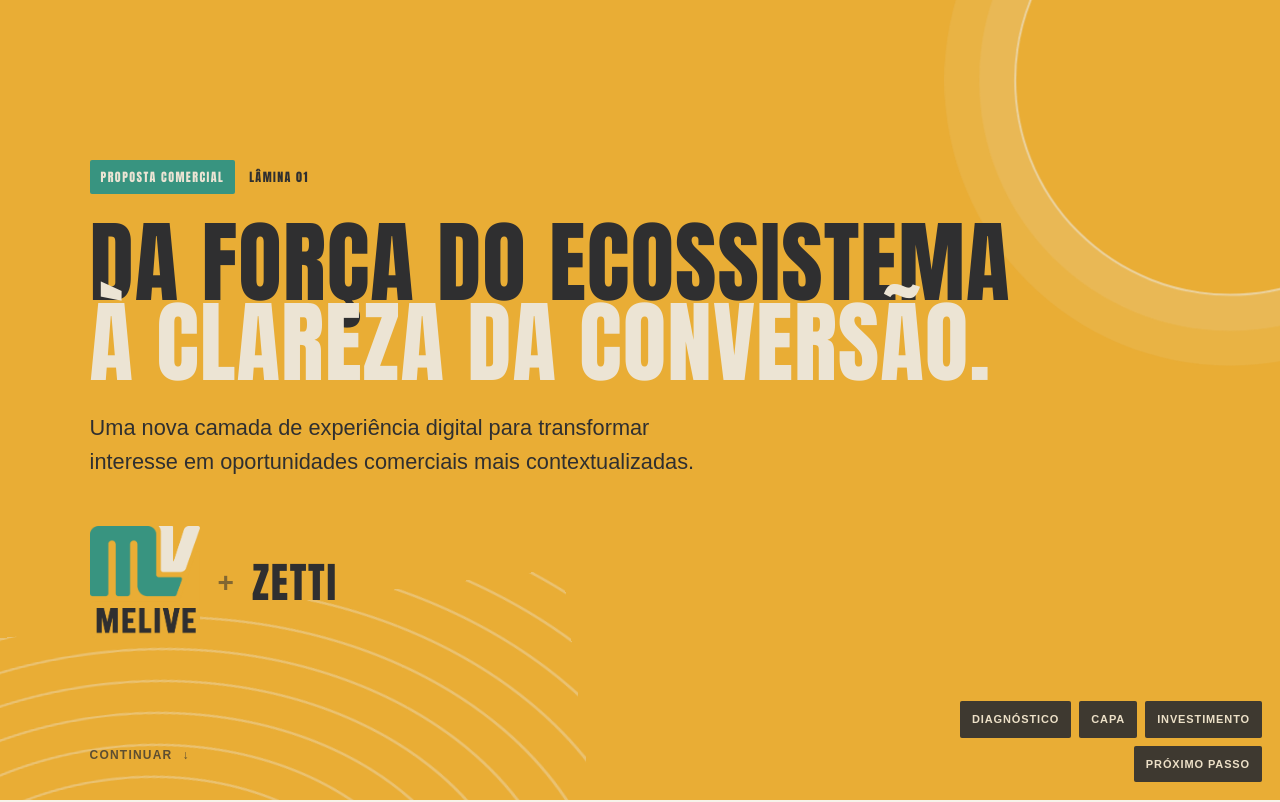
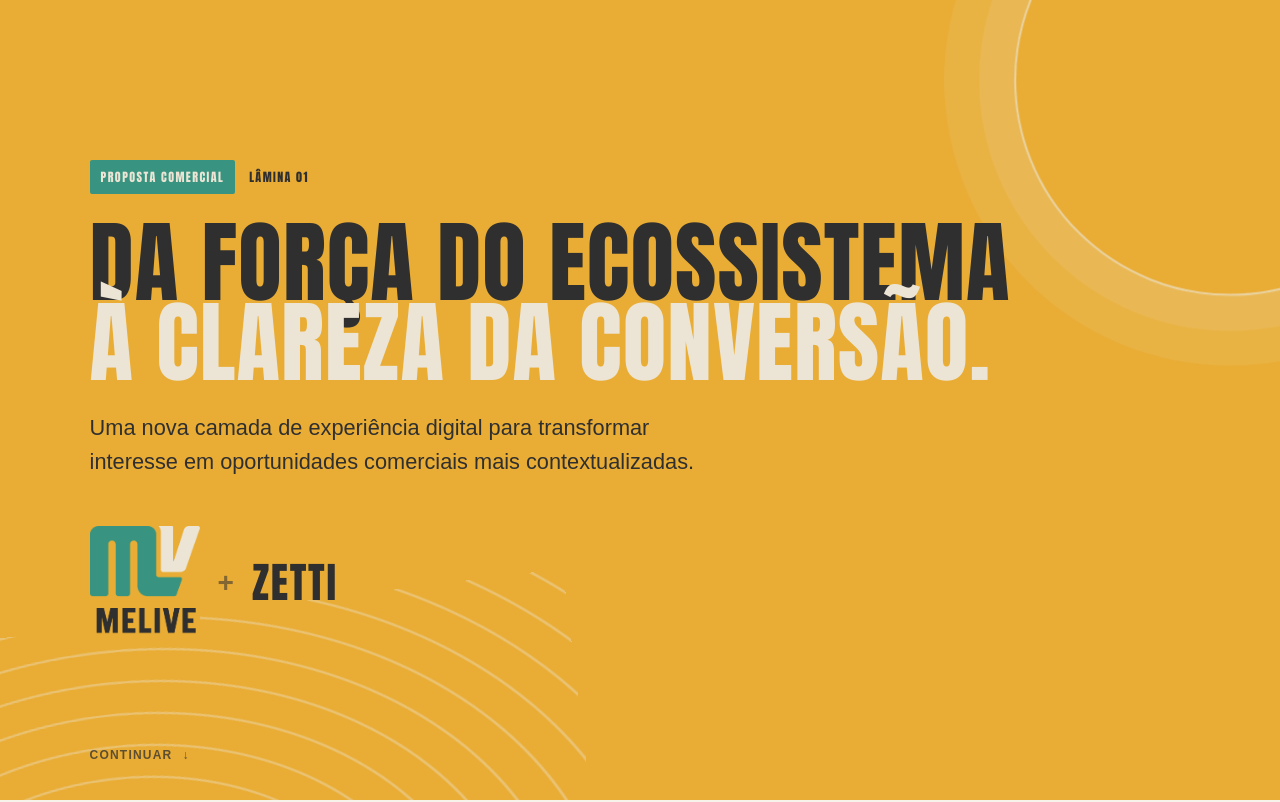
Before and after one commit to humbleflb/melivesalesdiags, a Next.js app: page /proposta in a window 1280 px wide. Shown: the top 802 px of the page. Built offline with nearby package versions, Linux system fonts and the light colour scheme.

Commit message:
Remove floating nav buttons from /proposta
Drop the fixed Diagnóstico/Capa/Investimento/Próximo passo controls
and their styles for a cleaner proposal reading experience.

Co-authored-by: humbleflb <humbleflb@users.noreply.github.com>

```diff
--- a/app/globals.css
+++ b/app/globals.css
@@ -699,31 +699,6 @@ footer p, footer a { font-size: 11px; text-transform: uppercase; letter-spacing:
 }
 .proposta .slide-close .whatsapp-cta { margin-top: 8px; }
 
-.proposta-nav {
-  position: fixed;
-  right: 18px;
-  bottom: 18px;
-  z-index: 40;
-  display: flex;
-  gap: 8px;
-  flex-wrap: wrap;
-  justify-content: flex-end;
-  max-width: min(420px, calc(100vw - 36px));
-}
-.proposta-nav a {
-  background: var(--ink);
-  color: var(--cream);
-  font-size: 11px;
-  font-weight: 900;
-  letter-spacing: .08em;
-  text-transform: uppercase;
-  padding: 10px 12px;
-  border-radius: 2px;
-  opacity: .92;
-  transition: transform .2s, background .2s;
-}
-.proposta-nav a:hover { transform: translateY(-2px); background: var(--green); }
-
 @keyframes proposta-drift {
   from { transform: rotate(-8deg) translateX(0); }
   to { transform: rotate(-5deg) translateX(24px); }
@@ -761,8 +736,6 @@ footer p, footer a { font-size: 11px; text-transform: uppercase; letter-spacing:
   .proposta .cover-brand img { width: 88px; }
   .proposta .big-number { font-size: 96px; }
   .proposta .price { font-size: 72px; }
-  .proposta-nav { left: 18px; right: 18px; justify-content: stretch; }
-  .proposta-nav a { flex: 1 1 calc(50% - 8px); text-align: center; }
   .proposta .slide-next { display: none; }
 }
 
--- a/app/proposta/page.tsx
+++ b/app/proposta/page.tsx
@@ -1,5 +1,4 @@
 import type { Metadata } from "next";
-import Link from "next/link";
 
 export const metadata: Metadata = {
   title: "Proposta Comercial — Melive + Zetti",
@@ -511,13 +510,6 @@ export default function PropostaPage() {
           </p>
         </div>
       </section>
-
-      <nav className="proposta-nav" aria-label="Navegação da proposta">
-        <Link href="/">Diagnóstico</Link>
-        <a href="#capa">Capa</a>
-        <a href="#investimento">Investimento</a>
-        <a href="#proximo">Próximo passo</a>
-      </nav>
     </main>
   );
 }
```
